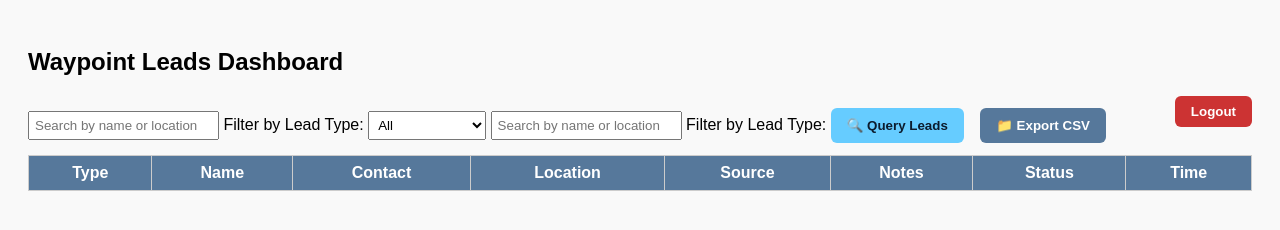
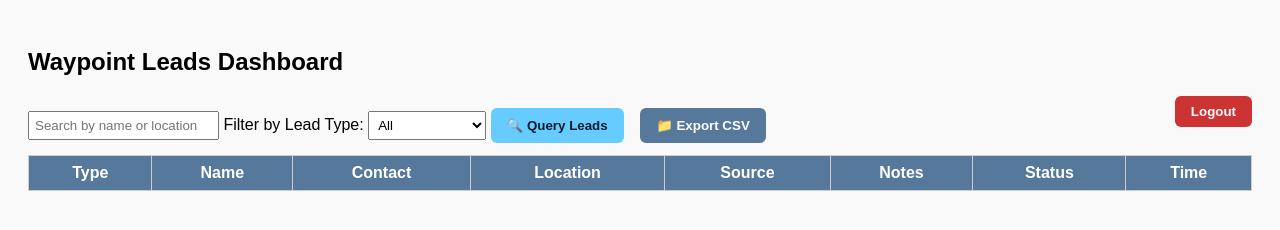
Before and after one commit to AltivionGroup/waypoint-leads, a plain HTML site: page admin.html in a window 1280 px wide. Drawn offline with Linux system fonts and the light colour scheme.

Commit message:
Update admin.html

```diff
--- a/admin.html
+++ b/admin.html
@@ -60,10 +60,6 @@
   <option value="Title Company">Title Company</option>
 </select>
 
-<input type="text" id="searchInput" placeholder="Search by name or location" />
-
-<label for="filterType">Filter by Lead Type:</label>
-
 <button id="queryBtn" style="
   margin: 12px 0;
   background-color: #66ccff;
```
